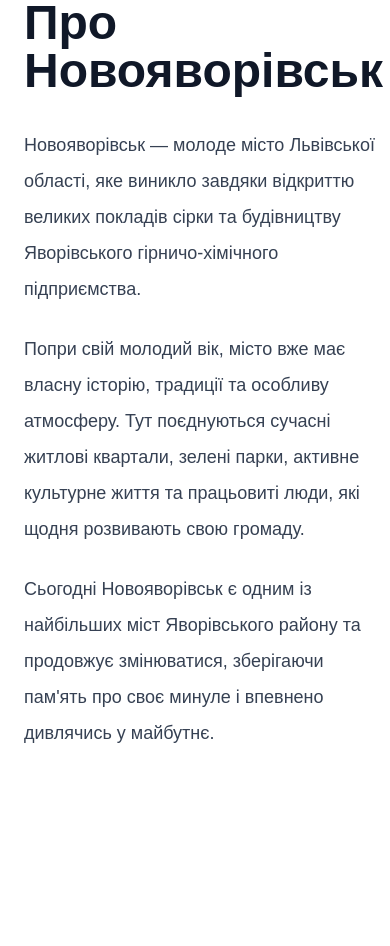
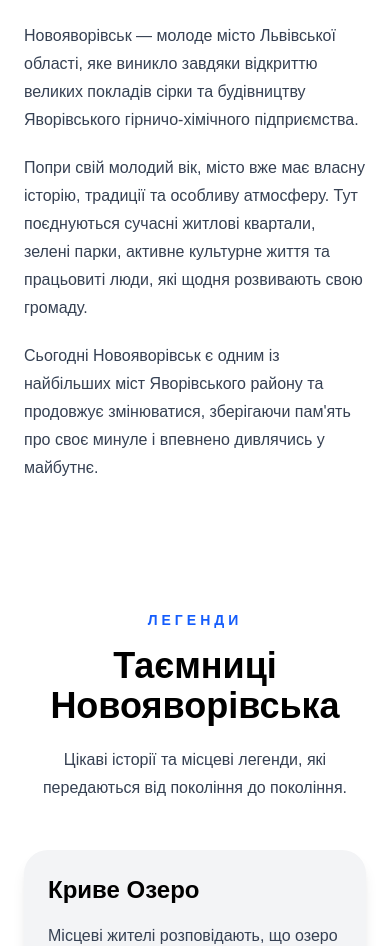
Before and after one commit to domashkinnn/nya-live, a Next.js app: page / in a window 390 px wide. Shown: the part 1051-1997 px from the top of the page. Built offline with nearby package versions, Linux system fonts and the light colour scheme; no server answers.

Commit message:
Адаптивність сайту для телефону

```diff
--- a/app/components/About.tsx
+++ b/app/components/About.tsx
@@ -2,11 +2,8 @@ import Image from "next/image";
 
 export default function About() {
   return (
-    <section
-      id="history"
-      className="bg-white py-28 px-6 scroll-mt-24"
-    >
-      <div className="max-w-7xl mx-auto grid lg:grid-cols-2 gap-16 items-center">
+    <section id="history" className="py-16 md:py-24 px-6">
+      <div className="max-w-7xl mx-auto grid grid-cols-1 md:grid-cols-2 gap-10 md:gap-16 items-center">
 
         <div>
           <Image
@@ -19,16 +16,15 @@ export default function About() {
         </div>
 
         <div>
-
-          <span className="text-blue-600 font-semibold uppercase tracking-[3px]">
+          <span className="text-blue-600 font-semibold uppercase tracking-[3px] text-sm md:text-base">
             Історія міста
           </span>
 
-          <h2 className="text-5xl font-bold text-gray-900 mt-4 mb-8">
+          <h2 className="text-4xl md:text-5xl font-bold text-gray-900 mt-4 mb-6 md:mb-8">
             Про Новояворівськ
           </h2>
 
-          <div className="space-y-6 text-gray-700 text-lg leading-9">
+          <div className="space-y-5 md:space-y-6 text-gray-700 text-base md:text-lg leading-7 md:leading-9">
 
             <p>
               Новояворівськ — молоде місто Львівської області, яке виникло
@@ -46,11 +42,10 @@ export default function About() {
             <p>
               Сьогодні Новояворівськ є одним із найбільших міст
               Яворівського району та продовжує змінюватися, зберігаючи
-              пам'ять про своє минуле і впевнено дивлячись у майбутнє.
+              пам&apos;ять про своє минуле і впевнено дивлячись у майбутнє.
             </p>
 
           </div>
-
         </div>
 
       </div>
--- a/app/components/FamousPeople.tsx
+++ b/app/components/FamousPeople.tsx
@@ -30,75 +30,59 @@ const people = [
 
 export default function FamousPeople() {
   return (
-    <section
-      id="people"
-      className="bg-white py-28 px-6 scroll-mt-24"
-    >
+    <section className="py-16 md:py-24 px-6">
       <div className="max-w-7xl mx-auto">
-
-        <div className="text-center mb-16">
-
-          <p className="text-blue-600 uppercase tracking-[4px] font-semibold">
+        <div className="text-center mb-12 md:mb-16">
+          <p className="text-blue-600 uppercase tracking-[4px] font-semibold text-sm md:text-base">
             Відомі люди
           </p>
 
-          <h2 className="text-5xl font-bold text-black mt-4">
+          <h2 className="text-4xl md:text-5xl font-bold text-black mt-4">
             Люди, якими пишається Новояворівськ
           </h2>
 
-          <p className="text-gray-700 text-lg mt-6 max-w-3xl mx-auto">
+          <p className="text-gray-700 text-base md:text-lg mt-5 md:mt-6 max-w-3xl mx-auto leading-7 md:leading-8">
             Новояворівськ подарував Україні талановитих музикантів,
-            спортсменів та людей, які прославили наше місто далеко за його межами.
+            спортсменів та людей, які прославили наше місто далеко за його
+            межами.
           </p>
-
         </div>
 
-        <div className="grid md:grid-cols-2 lg:grid-cols-4 gap-8">
-
+        <div className="grid grid-cols-1 sm:grid-cols-2 lg:grid-cols-4 gap-6 md:gap-8">
           {people.map((person) => (
-
             <div
               key={person.name}
               className="bg-gray-100 rounded-3xl overflow-hidden shadow-lg hover:shadow-2xl hover:-translate-y-2 transition-all duration-300"
             >
-
               <Image
                 src={person.image}
                 alt={person.name}
                 width={500}
                 height={700}
-                className="w-full h-96 object-cover"
+                className="w-full h-80 sm:h-96 object-cover"
               />
 
-              <div className="p-6">
-
-                <h3 className="text-2xl font-bold text-black mb-4">
+              <div className="p-5 md:p-6">
+                <h3 className="text-xl md:text-2xl font-bold text-black mb-4">
                   {person.name}
                 </h3>
 
                 <p className="text-gray-700 leading-7">
                   {person.description}
                 </p>
-
               </div>
-
             </div>
-
           ))}
-
         </div>
 
-        <div className="text-center mt-16">
-
+        <div className="text-center mt-12 md:mt-16">
           <Link
             href="/people"
-            className="inline-block bg-blue-600 hover:bg-blue-700 text-white px-10 py-4 rounded-2xl text-lg font-semibold transition"
+            className="inline-block bg-blue-600 hover:bg-blue-700 text-white px-8 md:px-10 py-3.5 md:py-4 rounded-2xl text-base md:text-lg font-semibold transition"
           >
             Переглянути всіх →
           </Link>
-
         </div>
-
       </div>
     </section>
   );
--- a/app/components/Gallery.tsx
+++ b/app/components/Gallery.tsx
@@ -8,60 +8,51 @@ const images = [
   { src: "/images/gallery5.jpg", title: "Яворівський гірничо-хімічний комбінат" },
   { src: "/images/gallery6.jpg", title: "Вулиці Новояворівська" },
 ];
+
 export default function Gallery() {
   return (
     <section
-  id="gallery"
-  className="bg-gray-50 py-28 px-6 scroll-mt-24"
->
+      id="gallery"
+      className="bg-gray-50 py-16 md:py-28 px-6 scroll-mt-24"
+    >
       <div className="max-w-7xl mx-auto">
-
-        <div className="text-center mb-16">
-
-          <p className="text-blue-600 uppercase tracking-[4px] font-semibold">
+        <div className="text-center mb-12 md:mb-16">
+          <p className="text-blue-600 uppercase tracking-[4px] font-semibold text-sm md:text-base">
             Галерея
           </p>
 
-          <h2 className="text-5xl font-bold text-gray-900 mt-4">
+          <h2 className="text-4xl md:text-5xl font-bold text-gray-900 mt-4">
             Новояворівськ у фотографіях
           </h2>
 
-          <p className="text-gray-600 text-lg mt-6 max-w-3xl mx-auto">
+          <p className="text-gray-600 text-base md:text-lg mt-5 md:mt-6 max-w-3xl mx-auto leading-7 md:leading-8">
             Добірка найкрасивіших місць міста. Натисніть на фотографію,
             щоб роздивитися її ближче.
           </p>
-
         </div>
 
-        <div className="grid md:grid-cols-2 lg:grid-cols-3 gap-8">
-
+        <div className="grid grid-cols-1 sm:grid-cols-2 lg:grid-cols-3 gap-6 md:gap-8">
           {images.map((image, index) => (
             <div
               key={index}
               className="group relative overflow-hidden rounded-3xl shadow-xl"
             >
-
               <Image
                 src={image.src}
                 alt={image.title}
                 width={600}
                 height={400}
-                className="w-full h-72 object-cover transition duration-500 group-hover:scale-110"
+                className="w-full h-64 sm:h-72 object-cover transition duration-500 group-hover:scale-110"
               />
 
               <div className="absolute inset-0 bg-black/40 opacity-0 group-hover:opacity-100 transition duration-500 flex items-end">
-
-                <h3 className="text-white text-2xl font-bold p-6">
+                <h3 className="text-white text-xl md:text-2xl font-bold p-5 md:p-6">
                   {image.title}
                 </h3>
-
               </div>
-
             </div>
           ))}
-
         </div>
-
       </div>
     </section>
   );
--- a/app/components/Legends.tsx
+++ b/app/components/Legends.tsx
@@ -15,37 +15,35 @@ export default function Legends() {
   ];
 
   return (
-    <section
-      id="legends"
-      className="bg-white py-28 px-6 scroll-mt-24"
-    >
+    <section className="py-16 md:py-24 px-6">
       <div className="max-w-7xl mx-auto">
 
-        <div className="text-center mb-16">
-          <p className="text-blue-600 uppercase tracking-[4px] font-semibold">
+        <div className="text-center mb-12 md:mb-16">
+          <p className="text-blue-600 uppercase tracking-[4px] font-semibold text-sm md:text-base">
             Легенди
           </p>
 
-          <h2 className="text-5xl font-bold text-black mt-4">
+          <h2 className="text-4xl md:text-5xl font-bold text-black mt-4">
             Таємниці Новояворівська
           </h2>
 
-          <p className="text-gray-700 text-lg mt-6 max-w-3xl mx-auto">
-            Цікаві історії та місцеві легенди, які передаються від покоління до покоління.
+          <p className="text-gray-700 text-base md:text-lg mt-5 md:mt-6 max-w-3xl mx-auto leading-7 md:leading-8">
+            Цікаві історії та місцеві легенди, які передаються від покоління
+            до покоління.
           </p>
         </div>
 
-        <div className="grid md:grid-cols-3 gap-8">
+        <div className="grid grid-cols-1 md:grid-cols-3 gap-6 md:gap-8">
           {legends.map((legend) => (
             <div
               key={legend.title}
-              className="bg-gray-100 rounded-3xl p-8 shadow-lg hover:shadow-2xl transition"
+              className="bg-gray-100 rounded-3xl p-6 md:p-8 shadow-lg hover:shadow-2xl transition"
             >
               <h3 className="text-2xl font-bold text-black mb-4">
                 {legend.title}
               </h3>
 
-              <p className="text-gray-700 leading-8">
+              <p className="text-gray-700 leading-7 md:leading-8">
                 {legend.text}
               </p>
             </div>
```
